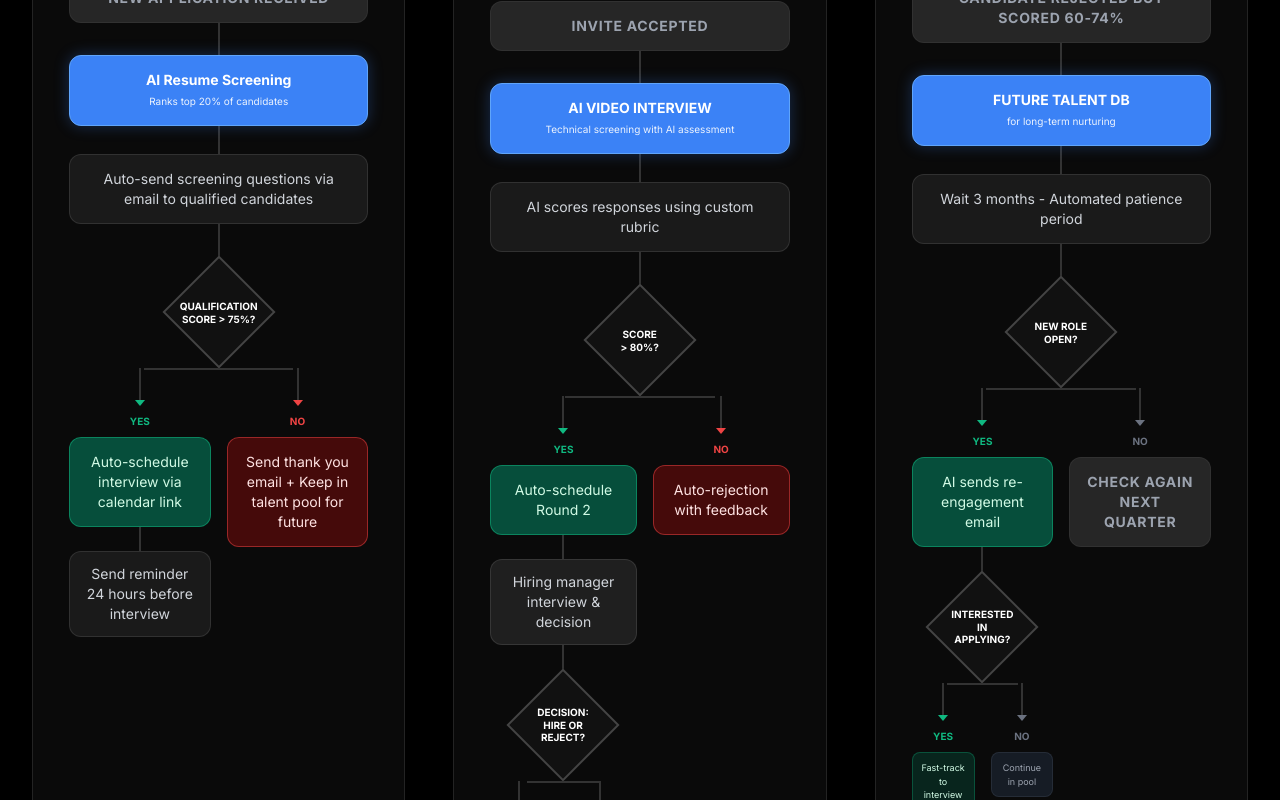
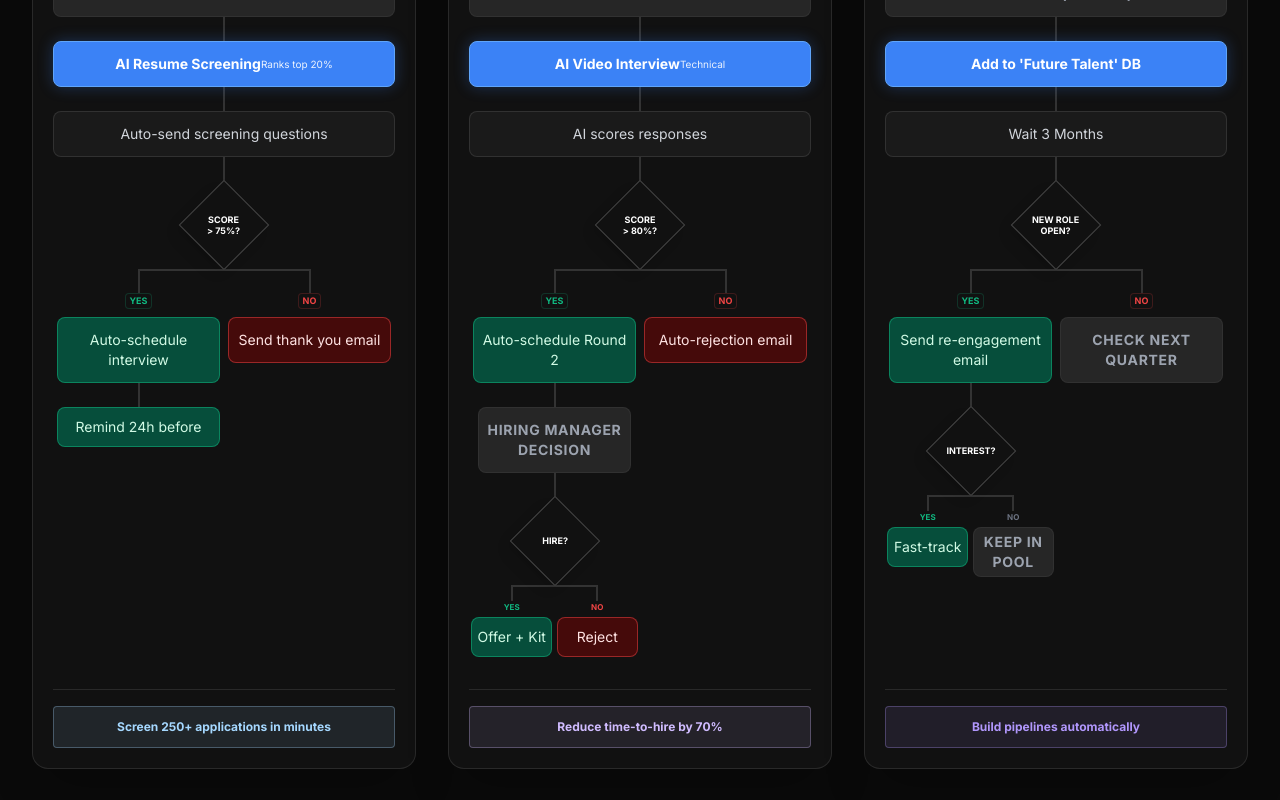
Before and after one commit to vishalm342/Recruiter-AI, a Next.js app in the folder recruiterai-landing/: page / in a window 1280 px wide. Shown: the part 1340-2140 px from the top of the page. Built offline with nearby package versions, Linux system fonts and the light colour scheme.

Commit message:
Updated Features section with refined flowcharts

```diff
--- a/recruiterai-landing/src/components/FeaturesHero.tsx
+++ b/recruiterai-landing/src/components/FeaturesHero.tsx
@@ -4,7 +4,7 @@ import React from "react";
 import { clsx } from "clsx";
 import { twMerge } from "tailwind-merge";
 
-// --- Reusable Components ---
+// --- 1. Reusable Components ---
 
 const Node = ({
   children,
@@ -12,7 +12,7 @@ const Node = ({
   className
 }: {
   children: React.ReactNode;
-  variant?: "default" | "primary" | "success" | "danger" | "neutral" | "highlight";
+  variant?: "default" | "primary" | "success" | "danger" | "neutral";
   className?: string;
 }) => {
   const styles = {
@@ -21,12 +21,11 @@ const Node = ({
     success: "bg-[#064e3b] border border-emerald-500/50 text-emerald-100",
     danger: "bg-[#450a0a] border border-red-500/50 text-red-100",
     neutral: "bg-[#262626] border border-white/5 text-gray-400 text-[10px] uppercase tracking-wider font-bold",
-    highlight: "bg-[#2563EB] text-white font-semibold",
   };
 
   return (
     <div className={twMerge(
-      "relative z-10 w-full rounded-xl px-4 py-3.5 text-center text-xs md:text-sm transition-transform hover:scale-[1.01]",
+      "relative z-10 w-full rounded-lg px-2 py-3 text-center text-xs md:text-sm transition-transform hover:scale-[1.01] flex items-center justify-center min-h-[40px]",
       styles[variant as keyof typeof styles],
       className
     )}>
@@ -40,253 +39,227 @@ const Connector = ({ height = "h-6" }: { height?: string }) => (
 );
 
 const Diamond = ({ label }: { label: React.ReactNode }) => (
-  <div className="relative flex justify-center py-4">
-    <div className="relative z-10 flex h-20 w-20 items-center justify-center bg-[#111] border-2 border-[#444] rotate-45 transform">
-      <div className="-rotate-45 transform text-center text-[10px] font-bold leading-tight text-white uppercase px-2">
+  <div className="relative flex justify-center py-2 my-1">
+    <div className="relative z-10 flex h-16 w-16 items-center justify-center bg-[#111] border border-[#444] rotate-45 transform shadow-lg">
+      <div className="-rotate-45 transform text-center text-[9px] font-bold leading-tight text-white uppercase select-none">
         {label}
       </div>
     </div>
-    {/* Vertical line passing through - spans full height to connect top and bottom */}
-    <div className="absolute inset-0 flex justify-center -z-0">
+    <div className="absolute inset-0 flex justify-center">
       <div className="w-[2px] h-full bg-[#333]" />
     </div>
   </div>
 );
 
-interface BranchProps {
-  leftLabel: string;
-  rightLabel: string;
-  leftContent: React.ReactNode;
-  rightContent: React.ReactNode;
-  leftColor?: "green" | "red" | "gray";
-  rightColor?: "green" | "red" | "gray";
-}
-
-const Branch = ({
-  leftLabel,
-  rightLabel,
-  leftContent,
-  rightContent,
-  leftColor = "green",
-  rightColor = "red"
-}: BranchProps) => {
-
-  // Helper to get color classes
-  const getColorClasses = (color: string) => {
-    switch (color) {
-      case "green": return { text: "text-emerald-500", border: "border-t-emerald-500" };
-      case "red": return { text: "text-red-500", border: "border-t-red-500" };
-      case "gray": return { text: "text-gray-500", border: "border-t-gray-500" };
-      default: return { text: "text-gray-500", border: "border-t-gray-500" };
-    }
-  };
-
-  const leftStyle = getColorClasses(leftColor);
-  const rightStyle = getColorClasses(rightColor);
-
-  return (
-    <div className="relative w-full">
-      {/* Horizontal connecting line - Perfectly centered between the two branches */}
-      {/* Spans from 25% (center of left col) to 75% (center of right col) */}
-      <div className="absolute top-0 h-[2px] bg-[#333]" style={{ left: '25%', width: '50%' }} />
-
-      <div className="flex w-full justify-between gap-2 lg:gap-4">
-        {/* Left Branch */}
-        <div className="flex flex-1 flex-col items-center">
-          {/* Vertical line connecting to horizontal split */}
-          <div className="h-8 w-[2px] bg-[#333]" />
-
-          {/* Arrowhead */}
-          <div className={clsx("w-0 h-0 border-l-[5px] border-r-[5px] border-t-[6px] border-l-transparent border-r-transparent mb-2", leftStyle.border)} />
-
-          {/* Label */}
-          <span className={clsx("mb-2 text-[10px] font-bold", leftStyle.text)}>{leftLabel}</span>
-
-          {/* Content */}
+const Branch = ({ leftLabel, rightLabel, leftContent, rightContent }: any) => (
+  <div className="relative w-full flex justify-center">
+    <div className="flex w-full">
+      {/* Left Column (50%) */}
+      <div className="w-1/2 flex flex-col items-center relative">
+         <div className="absolute top-0 right-0 w-1/2 h-[2px] bg-[#333]" />
+         <div className="h-6 w-[2px] bg-[#333]" />
+         <span className="mb-2 text-[9px] font-bold text-emerald-500 bg-[#111] px-1 rounded border border-emerald-500/20 z-20">
+            {leftLabel}
+         </span>
+         <div className="w-[95%]">
             {leftContent}
          </div>
-
-        {/* Right Branch */}
-        <div className="flex flex-1 flex-col items-center">
-          {/* Vertical line connecting to horizontal split */}
-          <div className="h-8 w-[2px] bg-[#333]" />
-
-          {/* Arrowhead */}
-          <div className={clsx("w-0 h-0 border-l-[5px] border-r-[5px] border-t-[6px] border-l-transparent border-r-transparent mb-2", rightStyle.border)} />
-
-          {/* Label */}
-          <span className={clsx("mb-2 text-[10px] font-bold", rightStyle.text)}>{rightLabel}</span>
-
-          {/* Content */}
+      </div>
+      {/* Right Column (50%) */}
+      <div className="w-1/2 flex flex-col items-center relative">
+         <div className="absolute top-0 left-0 w-1/2 h-[2px] bg-[#333]" />
+         <div className="h-6 w-[2px] bg-[#333]" />
+         <span className="mb-2 text-[9px] font-bold text-red-500 bg-[#111] px-1 rounded border border-red-500/20 z-20">
+            {rightLabel}
+         </span>
+         <div className="w-[95%]">
             {rightContent}
          </div>
       </div>
     </div>
+  </div>
 );
-};
 
 // --- Main Component ---
 
 export default function FeaturesHero() {
   return (
-    <section className="bg-black pt-24 md:pt-32 lg:pt-40 pb-20 md:pb-28 lg:pb-36 px-4 md:px-6 lg:px-8 overflow-hidden w-full flex flex-col items-center">
+    <section className="w-full bg-[#0a0a0a] border-t border-white/5 py-16 md:py-20 lg:py-24 xl:py-28">
+      <div className="max-w-7xl mx-auto px-4 md:px-6 lg:px-8">
 
         {/* Header */}
-      <div className="w-full max-w-4xl text-center mb-16 md:mb-20 lg:mb-24 mx-auto flex flex-col items-center">
-        <h2 className="text-3xl md:text-4xl lg:text-5xl font-bold text-white tracking-tight mb-6 md:mb-7">
-          AI Recruiting Software That Works <br className="hidden md:block"/>
+        <div className="text-center max-w-4xl mx-auto mb-12 md:mb-16 lg:mb-20">
+          <h2 className="text-4xl md:text-5xl lg:text-6xl font-bold text-white mb-6 tracking-tight">
+            AI Recruiting Software That Works <br className="hidden lg:block"/>
             Like Your Own HR Team
           </h2>
-        <p className="text-[#999] text-base md:text-lg max-w-2xl">
+          <p className="text-base md:text-lg lg:text-xl text-gray-400 max-w-2xl mx-auto">
             Build custom hiring workflows in minutes. No coding required.
           </p>
         </div>
 
-      {/* Flowcharts Grid */}
-      <div className="w-full max-w-7xl grid grid-cols-1 lg:grid-cols-3 gap-10 lg:gap-12 items-start">
+        {/* Grid */}
+        <div className="grid grid-cols-1 lg:grid-cols-3 gap-8">
 
-        {/* === CARD 1: AI RESUME SCREENING === */}
-        <div className="flex flex-col rounded-2xl border border-white/10 bg-[#0A0A0A] p-8 md:p-9 shadow-2xl h-full">
-          <h3 className="mb-10 text-lg md:text-xl font-bold text-white pl-2">AI Resume Screening</h3>
+{/* === CARD 1: SCREENING === */}
+          <div className="flex flex-col h-full bg-[#111] rounded-2xl border border-white/10 p-5 shadow-2xl">
+            <h3 className="mb-6 text-base font-bold text-white border-b border-white/10 pb-4 text-center tracking-wide">AUTOMATED SCREENING</h3>
 
-          <div className="flex flex-col items-center space-y-0 flex-1 w-full">
+            <div className="flex flex-col items-center flex-1 w-full">
               <Node variant="neutral">New Application Received</Node>
-            <Connector height="h-8" />
-            <Node variant="primary">AI Resume Screening <br/><span className="text-[10px] font-normal opacity-90">Ranks top 20% of candidates</span></Node>
-            <Connector height="h-7" />
-            <Node>Auto-send screening questions via email to qualified candidates</Node>
-            <Connector height="h-8" />
-
-            <Diamond label={<>QUALIFICATION<br/>SCORE &gt; 75%?</>} />
+              <Connector />
+              <Node variant="primary">AI Resume Screening <br/><span className="text-[10px] font-normal opacity-90">Ranks top 20%</span></Node>
+              <Connector />
+              <Node>Auto-send screening questions</Node>
+              <Connector />
+              <Diamond label={<>SCORE<br/>&gt; 75%?</>} />
 
               <Branch
                 leftLabel="YES"
-              leftContent={
-                <>
-                  <Node variant="success" className="text-[11px] py-3.5">Auto-schedule interview via calendar link</Node>
-                  <Connector height="h-6" />
-                  <Node className="text-[11px] py-3">Send reminder 24 hours before interview</Node>
-                </>
-              }
+                leftContent={<Node variant="success" className="text-[10px]">Auto-schedule interview</Node>}
                 rightLabel="NO"
-              rightContent={<Node variant="danger" className="text-[11px] py-3.5">Send thank you email + Keep in talent pool for future</Node>}
+                rightContent={<Node variant="danger" className="text-[10px]">Send thank you email</Node>}
               />
+
+              {/* FIX: Aligned to Left (YES path), Green, and Connected */}
+              <div className="w-full flex">
+                 <div className="w-1/2 flex flex-col items-center">
+                    <Connector />
+                    <Node variant="success" className="text-[10px] w-[95%] py-2">Remind 24h before</Node>
+                 </div>
+                 <div className="w-1/2" />
+              </div>
             </div>
 
-          <div className="mt-12 w-full rounded-2xl bg-[#A5D8FF] p-5 md:p-6 text-center shadow-lg">
-            <p className="text-sm md:text-base font-bold text-black leading-snug">
-              Screen 250+ applications in minutes vs. 8 hours manually
+            <div className="mt-8 pt-4 border-t border-white/10">
+              <div className="w-full rounded bg-[#A5D8FF]/10 border border-[#A5D8FF]/30 p-3 text-center">
+                <p className="text-xs font-bold text-[#A5D8FF]">
+                  Screen 250+ applications in minutes
                 </p>
               </div>
             </div>
+          </div>
 
-        {/* === CARD 2: INTERVIEW PROCESS AUTOMATION === */}
-        <div className="flex flex-col rounded-2xl border border-white/10 bg-[#0A0A0A] p-8 md:p-9 shadow-2xl h-full">
-          <h3 className="mb-10 text-lg md:text-xl font-bold text-white pl-2">Interview Process Automation</h3>
+          {/* === CARD 2: INTERVIEW === */}
+          <div className="flex flex-col h-full bg-[#111] rounded-2xl border border-white/10 p-5 shadow-2xl">
+            <h3 className="mb-6 text-base font-bold text-white border-b border-white/10 pb-4 text-center tracking-wide">INTERVIEW AUTOMATION</h3>
 
-          <div className="flex flex-col items-center space-y-0 flex-1 w-full">
+            <div className="flex flex-col items-center flex-1 w-full">
               <Node variant="neutral">Invite Accepted</Node>
-            <Connector height="h-8" />
-            <Node variant="primary">AI VIDEO INTERVIEW <br/><span className="text-[10px] font-normal opacity-90">Technical screening with AI assessment</span></Node>
-            <Connector height="h-7" />
-            <Node>AI scores responses using custom rubric</Node>
-            <Connector height="h-8" />
-
+              <Connector />
+              <Node variant="primary">AI Video Interview <br/><span className="text-[10px] font-normal opacity-90">Technical</span></Node>
+              <Connector />
+              <Node>AI scores responses</Node>
+              <Connector />
               <Diamond label={<>SCORE<br/>&gt; 80%?</>} />
 
               <Branch
                 leftLabel="YES"
-              leftContent={
-                <div className="flex flex-col items-center w-full">
-                  <Node variant="success" className="text-[11px] py-3.5">Auto-schedule Round 2</Node>
-                  <Connector height="h-6" />
-                  <Node className="text-[11px] py-3 bg-[#1f1f1f]">Hiring manager interview & decision</Node>
-                  <Connector height="h-6" />
+                leftContent={<Node variant="success" className="text-[10px]">Auto-schedule Round 2</Node>}
+                rightLabel="NO"
+                rightContent={<Node variant="danger" className="text-[10px]">Auto-rejection email</Node>}
+              />
 
-                  {/* Nested Decision */}
-                  <Diamond label={<>DECISION:<br/>HIRE OR<br/>REJECT?</>} />
-                  <Branch
-                    leftLabel="YES"
-                    leftContent={
-                      <div className="bg-emerald-900/40 border border-emerald-500/30 text-emerald-100 text-[9px] p-2 rounded-lg w-full text-center">
-                        HIRE: Send offer + Welcome kit
+               {/* FIX: Nested Logic constrained to LEFT side (50%) */}
+               <div className="w-full flex">
+                  {/* Left Column (Active Path) */}
+                  <div className="w-1/2 flex flex-col items-center">
+                      <Connector />
+                      <Node variant="neutral" className="w-[90%] text-[10px]">Hiring Manager Decision</Node>
+                      <Connector />
+                      <Diamond label="HIRE?" />
+
+                      {/* Mini Branch inside Left Column */}
+                      <div className="w-full flex relative mt-0">
+                          <div className="w-1/2 flex flex-col items-center relative">
+                              <div className="absolute top-0 right-0 w-1/2 h-[2px] bg-[#333]" />
+                              <div className="h-4 w-[2px] bg-[#333]" />
+                              <span className="text-[8px] font-bold text-emerald-500 mb-1">YES</span>
+                              <Node variant="success" className="text-[9px] w-[95%] py-1 px-1">Offer + Kit</Node>
                           </div>
-                    }
-                    rightLabel="NO"
-                    rightContent={
-                      <div className="bg-red-900/40 border border-red-500/30 text-red-100 text-[9px] p-2 rounded-lg w-full text-center">
-                        REJECT: Personalized rejection
+                          <div className="w-1/2 flex flex-col items-center relative">
+                              <div className="absolute top-0 left-0 w-1/2 h-[2px] bg-[#333]" />
+                              <div className="h-4 w-[2px] bg-[#333]" />
+                              <span className="text-[8px] font-bold text-red-500 mb-1">NO</span>
+                              <Node variant="danger" className="text-[9px] w-[95%] py-1 px-1">Reject</Node>
                           </div>
-                    }
-                  />
                       </div>
-              }
-              rightLabel="NO"
-              rightContent={<Node variant="danger" className="text-[11px] py-3.5">Auto-rejection with feedback</Node>}
-            />
                   </div>
 
-          <div className="mt-12 w-full rounded-2xl bg-[#D0BCFF] p-5 md:p-6 text-center shadow-lg">
-            <p className="text-sm md:text-base font-bold text-black leading-snug">
-              Reduce time-to-hire from 42 days to 12 days
+                  {/* Right Column (Empty to keep alignment correct) */}
+                  <div className="w-1/2" />
+               </div>
+            </div>
+
+            <div className="mt-8 pt-4 border-t border-white/10">
+              <div className="w-full rounded bg-[#D0BCFF]/10 border border-[#D0BCFF]/30 p-3 text-center">
+                <p className="text-xs font-bold text-[#D0BCFF]">
+                  Reduce time-to-hire by 70%
                 </p>
               </div>
             </div>
+          </div>
 
-        {/* === CARD 3: PASSIVE CANDIDATE NURTURING === */}
-        <div className="flex flex-col rounded-2xl border border-white/10 bg-[#0A0A0A] p-8 md:p-9 shadow-2xl h-full">
-          <h3 className="mb-10 text-lg md:text-xl font-bold text-white pl-2">Passive Candidate Nurturing</h3>
+          {/* === CARD 3: NURTURING === */}
+          <div className="flex flex-col h-full bg-[#111] rounded-2xl border border-white/10 p-5 shadow-2xl">
+            <h3 className="mb-6 text-base font-bold text-white border-b border-white/10 pb-4 text-center tracking-wide">CANDIDATE NURTURING</h3>
 
-          <div className="flex flex-col items-center space-y-0 flex-1 w-full">
-            <Node variant="neutral">Candidate rejected but scored 60-74%</Node>
-            <Connector height="h-8" />
-            <Node variant="primary">FUTURE TALENT DB <br/><span className="text-[10px] font-normal opacity-90">for long-term nurturing</span></Node>
-            <Connector height="h-7" />
-            <Node>Wait 3 months - Automated patience period</Node>
-            <Connector height="h-8" />
-
+            <div className="flex flex-col items-center flex-1 w-full">
+              <Node variant="neutral">Rejected (60-74%)</Node>
+              <Connector />
+              <Node variant="primary">Add to 'Future Talent' DB</Node>
+              <Connector />
+              <Node>Wait 3 Months</Node>
+              <Connector />
               <Diamond label={<>NEW ROLE<br/>OPEN?</>} />
 
               <Branch
                 leftLabel="YES"
-              leftContent={
-                <div className="flex flex-col items-center w-full">
-                  <Node variant="success" className="text-[11px] py-3.5">AI sends re-engagement email</Node>
-                  <Connector height="h-6" />
+                leftContent={<Node variant="success" className="text-[10px]">Send re-engagement email</Node>}
+                rightLabel="NO"
+                rightContent={<Node variant="neutral" className="text-[10px]">Check next quarter</Node>}
+              />
 
-                  {/* Nested Decision */}
-                  <Diamond label={<>INTERESTED<br/>IN APPLYING?</>} />
-                  <Branch
-                    leftLabel="YES"
-                    rightLabel="NO"
-                    rightColor="gray" /* Custom color for 'No Response' path */
-                    leftContent={
-                      <div className="bg-emerald-900/40 border border-emerald-500/30 text-emerald-100 text-[9px] p-2 rounded-lg w-full text-center">
-                         Fast-track to interview
+              {/* FIX: Nested Logic constrained to LEFT side (50%) */}
+              <div className="w-full flex">
+                  {/* Left Column (Active Path) */}
+                  <div className="w-1/2 flex flex-col items-center">
+                      <Connector />
+                      <Diamond label="INTEREST?" />
+
+                      {/* Mini Branch inside Left Column */}
+                      <div className="w-full flex relative mt-0">
+                          <div className="w-1/2 flex flex-col items-center relative">
+                              <div className="absolute top-0 right-0 w-1/2 h-[2px] bg-[#333]" />
+                              <div className="h-4 w-[2px] bg-[#333]" />
+                              <span className="text-[8px] font-bold text-emerald-500 mb-1">YES</span>
+                              <Node variant="success" className="text-[9px] w-[95%] py-1 px-1">Fast-track</Node>
                           </div>
-                    }
-                    rightContent={
-                      <div className="bg-gray-800/60 border border-gray-600/30 text-gray-400 text-[9px] p-2 rounded-lg w-full text-center">
-                        Continue in pool
+                          <div className="w-1/2 flex flex-col items-center relative">
+                              <div className="absolute top-0 left-0 w-1/2 h-[2px] bg-[#333]" />
+                              <div className="h-4 w-[2px] bg-[#333]" />
+                              <span className="text-[8px] font-bold text-gray-500 mb-1">NO</span>
+                              <Node variant="neutral" className="text-[9px] w-[95%] py-1 px-1">Keep in Pool</Node>
                           </div>
-                    }
-                  />
                       </div>
-              }
-              rightLabel="NO"
-              rightColor="gray" /* Custom color for initial No path */
-              rightContent={<Node variant="neutral" className="text-[11px] py-3.5">Check again next quarter</Node>}
-            />
                   </div>
 
-          <div className="mt-12 w-full rounded-2xl bg-[#B197FC] p-5 md:p-6 text-center shadow-lg">
-            <p className="text-sm md:text-base font-bold text-black leading-snug">
-              Build a qualified talent pipeline automatically
+                  {/* Right Column (Empty) */}
+                  <div className="w-1/2" />
+              </div>
+            </div>
+
+            <div className="mt-8 pt-4 border-t border-white/10">
+              <div className="w-full rounded bg-[#B197FC]/10 border border-[#B197FC]/30 p-3 text-center">
+                <p className="text-xs font-bold text-[#B197FC]">
+                  Build pipelines automatically
                 </p>
+              </div>
             </div>
           </div>
 
         </div>
+      </div>
     </section>
   );
 }
```
Lines whose indentation alone changed are shown as unchanged.
